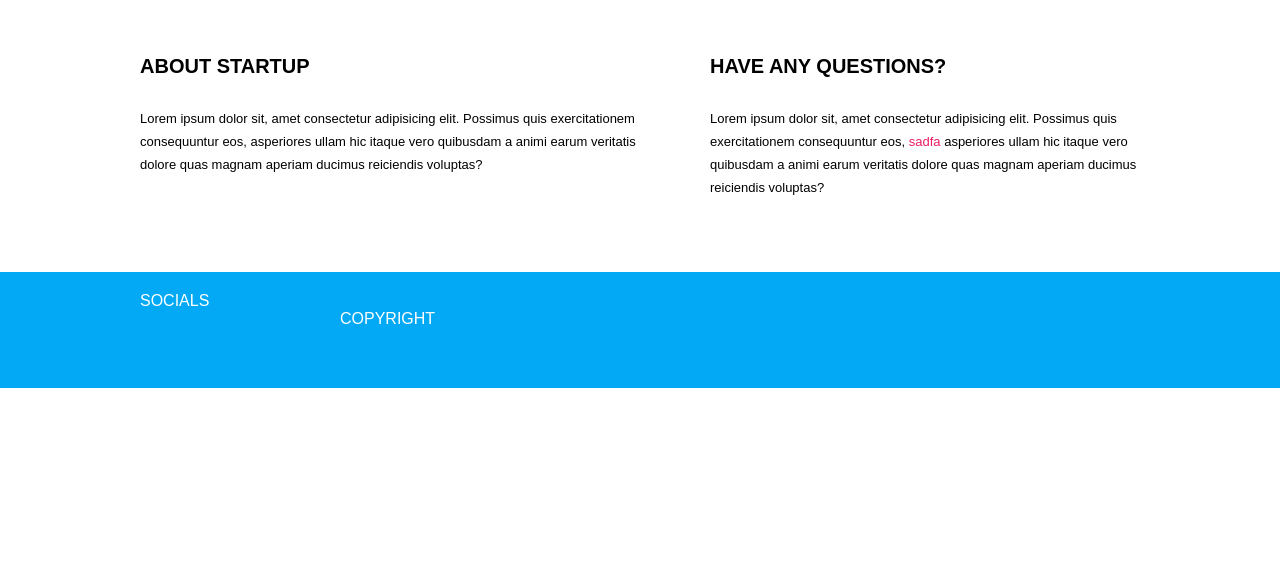
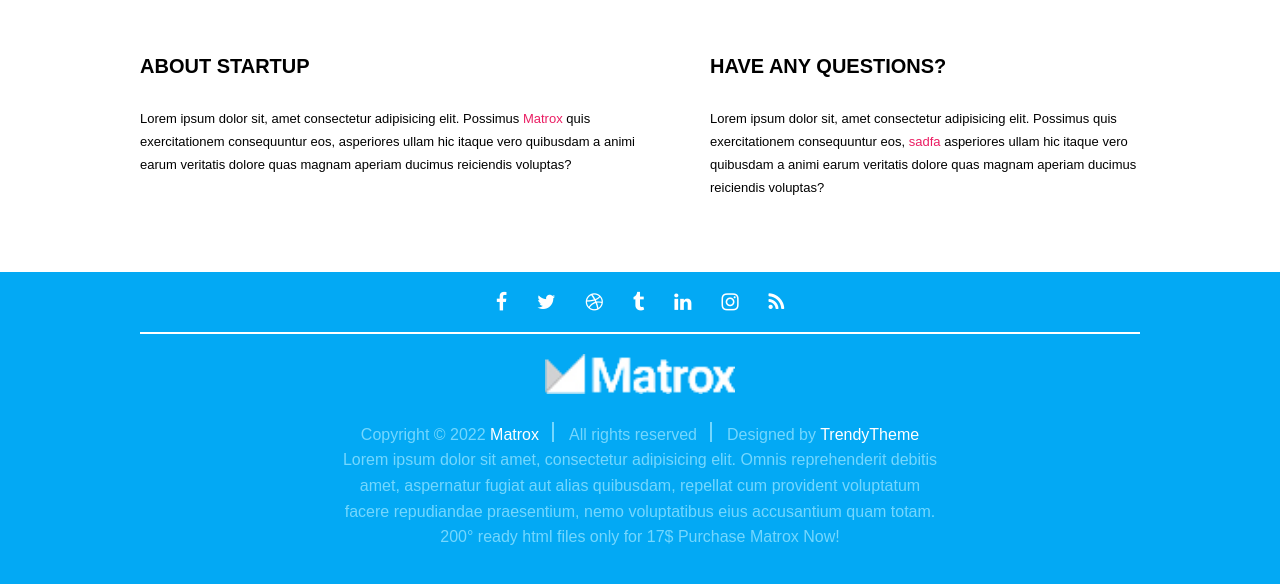
Before and after one commit to ModestasSinkevicius1/4-coming-soon, a website: page index.html in a window 1280 px wide. Shown: the part 632-1216 px from the top of the page. Before the commit the page ends 1020 px from the top, so only its background shows below. Drawn offline with Linux system fonts and the light colour scheme.

Commit message:
improved footer #5

```diff
--- a/index.html
+++ b/index.html
@@ -69,7 +69,7 @@
             <h2 class="item-title">About startup</h2>
             <p class="item-description">
                 Lorem ipsum dolor sit, amet consectetur
-                adipisicing elit. Possimus quis exercitationem
+                adipisicing elit. Possimus <a href="#">Matrox</a> quis exercitationem
                 consequuntur eos, asperiores ullam hic itaque
                 vero quibusdam a animi earum veritatis dolore
                 quas magnam aperiam ducimus reiciendis voluptas?
@@ -98,11 +98,31 @@
       </div>
   </section>
   <footer class="container bg-main">
-    <div class="row">
-        SOCIALS
+    <div class="row socials">
+        <a href="#" class="fa fa-facebook"></a>
+        <a href="#" class="fa fa-twitter"></a>
+        <a href="#" class="fa fa-dribbble"></a>
+        <a href="#" class="fa fa-tumblr"></a>
+        <a href="#" class="fa fa-linkedin"></a>
+        <a href="#" class="fa fa-instagram"></a>
+        <a href="#" class="fa fa-rss"></a>
     </div>
     <div class="row-short">
-        COPYRIGHT
+        <img src="./img/footer_logo.png" alt="Footer logo" class="footer-logo">
+        <div class="copyright-container">
+            <p>Copyright &#169; 2022 <a href="#">Matrox</a></p>
+            <p>All rights reserved</p>
+            <p>Designed by <a href="#">TrendyTheme</a></p>
+        </div>
+        <p>
+            Lorem ipsum dolor sit amet, consectetur adipisicing elit.
+            Omnis reprehenderit debitis amet, aspernatur fugiat aut alias
+            quibusdam, repellat cum provident voluptatum facere repudiandae
+            praesentium, nemo voluptatibus eius accusantium quam totam.
+        </p>
+        <p>
+            200&deg; ready html files only for 17&dollar; Purchase Matrox Now!
+        </p>
     </div>
   </footer>
 </body>
--- a/style/base/base.css
+++ b/style/base/base.css
@@ -10,6 +10,7 @@ body{
     /*Custom properties / variables*/
     --main-color: #03A9F4;
     --secondary-color: #EA1E63;
+    --footer-color: #74D7FE;
 }
 
 .bg-main:first-child{
--- a/style/pages/home.css
+++ b/style/pages/home.css
@@ -90,10 +90,77 @@
 
 /*Footer*/
 footer.container{
-    padding-top: 20px;
-    color: white;
+    padding-top: 0px;
+    color: var(--footer-color);
+    text-align: center;
+    line-height: 1.6em;
 }
 
+.socials{
+    display: flex;
+    justify-content: center;
+    gap: 30px;
+    padding: 20px 0;
+    border-bottom: 2px solid white;
+}
+
+.socials>a{
+    text-decoration: none;
+    color:white;
+    font-size: 20px;
+    transition: color 0.1s;
+}
+
+.socials>a:hover{
+    color:black;
+}
+
+.footer-logo{
+    margin: 20px 0;
+    width: 100%;
+    height: 40px;
+    object-fit: contain;
+}
+
+.copyright-container{
+    display: flex;
+    justify-content: center;
+    gap: 30px;
+}
+
+.copyright-container a{
+    color: white;
+    text-decoration: none;
+}
+
+.copyright-container a:hover{
+    text-decoration: underline;
+}
+
+.copyright-container p{
+    margin:0;
+    position: relative;
+}
+
+.copyright-container p::after{
+    content: ' ';
+    display: block;
+    width: 2px;
+    height:20px;
+    background-color: var(--footer-color);
+    position: absolute;
+    top: 0;
+    right: -15px;
+    transform: translateY(50%, -50%);
+}
+
+.copyright-container p:last-child::after{
+    display: none;
+}
+
+.copyright-container~p{
+    margin:0;
+}
 
 @media(max-width:700px){
     .main-title{
```
